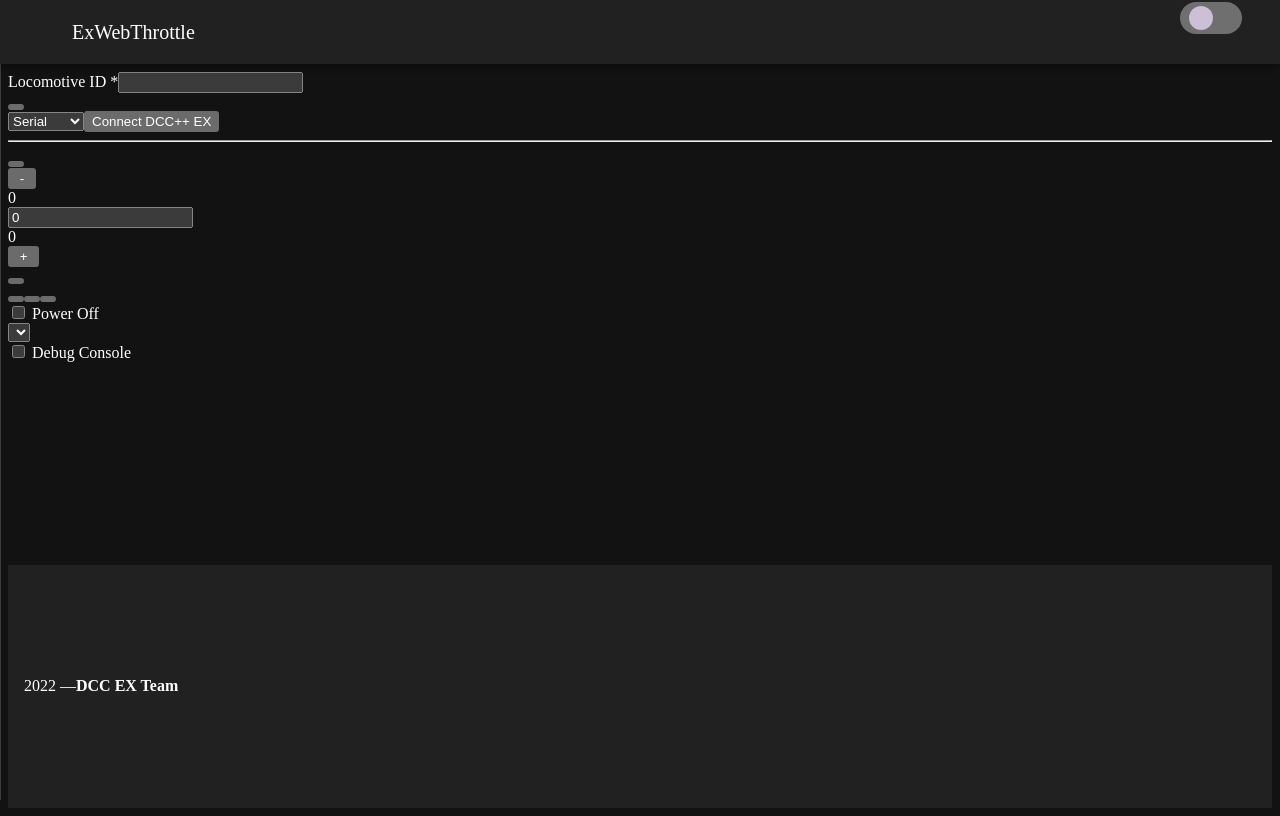
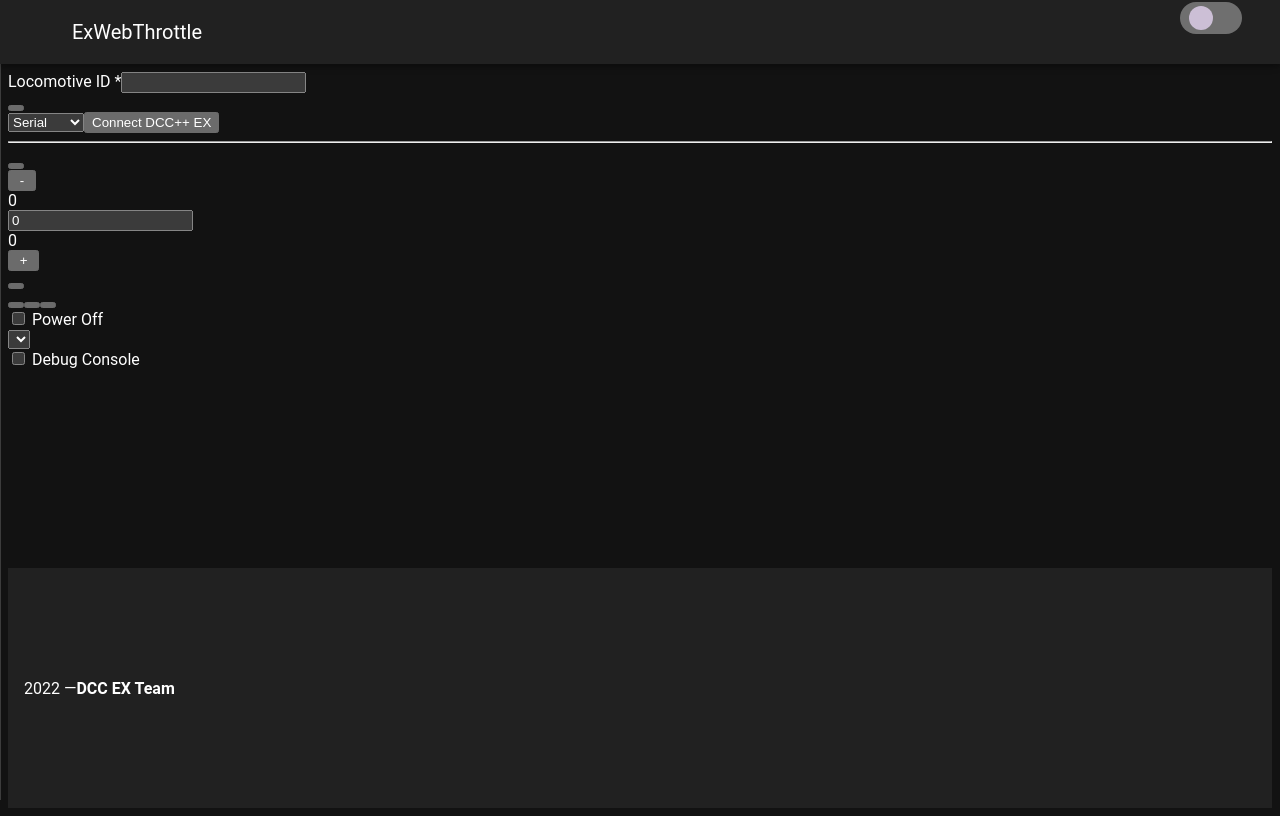
Before and after one commit to DCC-EX/EX-WebThrottle2, a Vue app: page /#/throttle in a window 1280 px wide. Built offline with nearby package versions, Linux system fonts and the light colour scheme; some icons are missing.

Commit message:
Font style added
font-face added to App.vue

```diff
--- a/src/App.vue
+++ b/src/App.vue
@@ -84,4 +84,17 @@
 theme.global.name.value = getTheme.value;
 </script>
 
-<style></style>
+<style>
+@font-face {
+  font-family: "Manrope";
+  src: url("Manrope-VariableFont_wght.ttf") format("ttf supports variations");
+  font-weight: 100 1000;
+}
+:root {
+  --font-fallback: "Roboto", "Arial", "Helvetica Neue", "sans-serif";
+}
+
+body, main{
+  font-family: "Manrope", var(--font-fallback);
+}
+</style>
```
